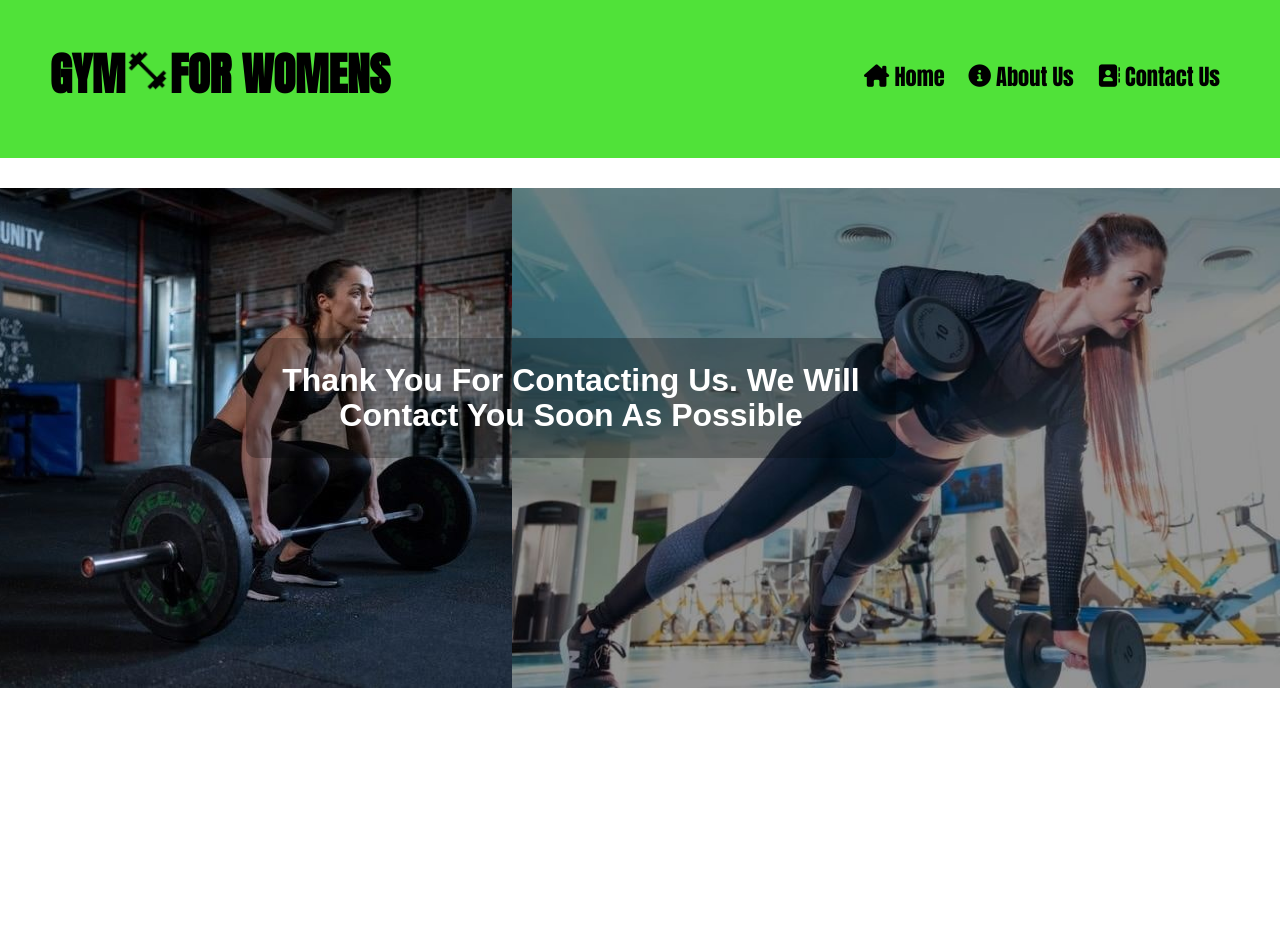
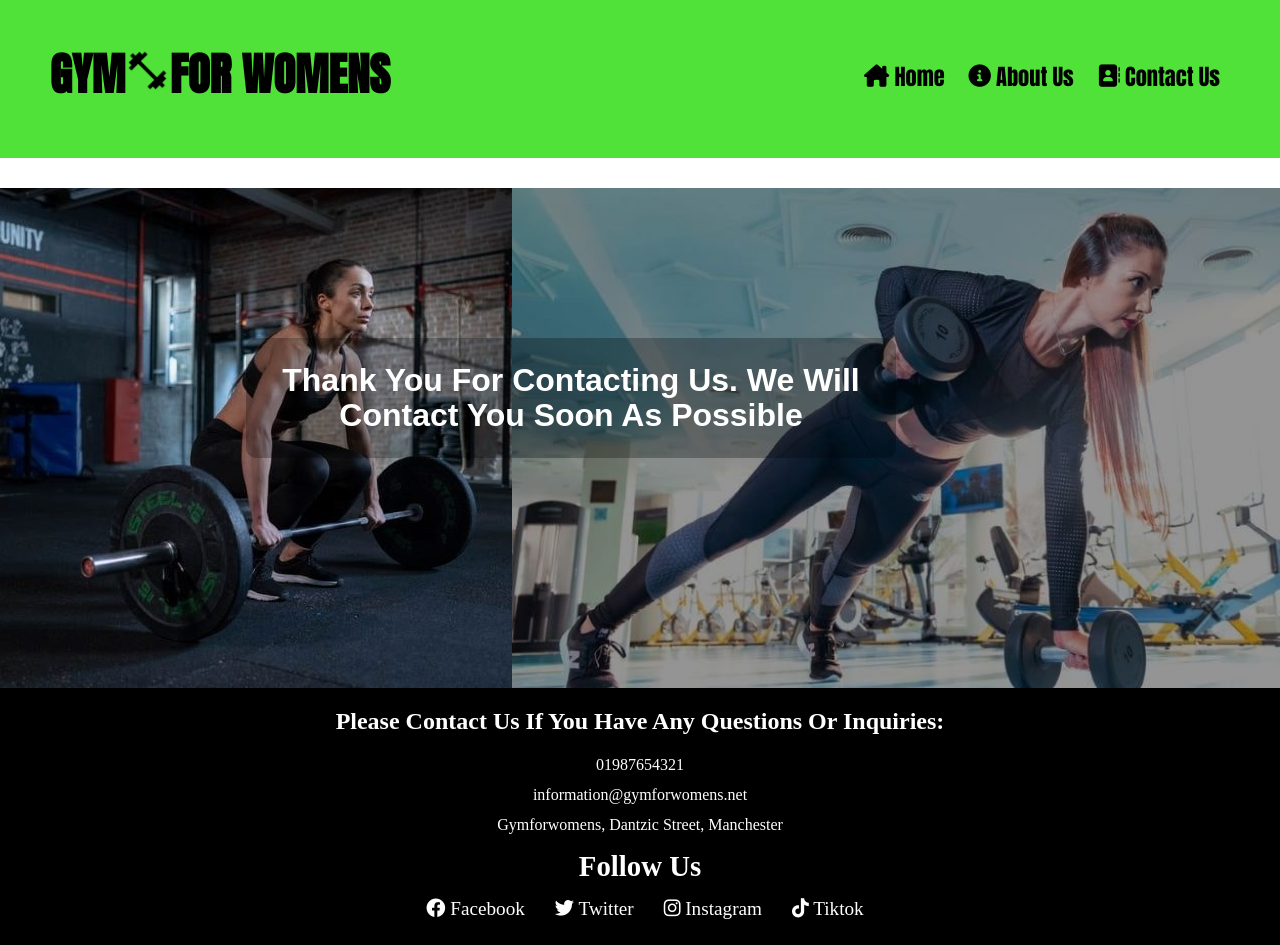
Before and after one commit to hashim222/gym-for-womens, a plain HTML site: page thank-you.html in a window 1280 px wide. Before the commit the page ends 800 px from the top, so only its background shows below. Drawn offline with Linux system fonts and the light colour scheme.

Commit message:
Added footer section with inquiry and follow us sections

```diff
--- a/assets/css/index.css
+++ b/assets/css/index.css
@@ -4,7 +4,6 @@
   margin: 0;
   padding: 0;
 }
-
 body {
   text-transform: capitalize;
 }
@@ -15,7 +14,6 @@ a {
   text-decoration: none;
   color: rgb(0, 0, 0);
 }
-
 header {
   background-color: rgb(80, 226, 57);
   color: rgb(255, 255, 255);
@@ -24,11 +22,9 @@ header {
   padding: 50px;
   font-family: "Anton", sans-serif;
 }
-
 .gym-image-logo {
   height: 2.8rem;
 }
-
 #gym-logo {
   font-size: 140%;
   margin-right: auto;
@@ -47,12 +43,10 @@ header {
   margin: 0 10px;
   font-size: 140%;
 }
-
 #nav-hero ul li a:hover {
   border-bottom: 3px solid rgb(255, 0, 0);
   transition: 150ms ease-in-out;
 }
-
 .nav-icon {
   padding-top: 5px;
   vertical-align: top;
@@ -66,7 +60,6 @@ header {
   display: flex;
   position: relative;
 }
-
 .exercise-image1 {
   height: 500px;
   width: 40%;
@@ -75,7 +68,6 @@ header {
   background-position: center;
   background-repeat: no-repeat;
 }
-
 .exercise-image2 {
   height: 500px;
   width: 60%;
@@ -84,7 +76,6 @@ header {
   background-position: top right;
   background-repeat: no-repeat;
 }
-
 .exercise-image-text {
   background-color: rgba(0, 0, 0, 0.274);
   position: absolute;
@@ -111,7 +102,6 @@ header {
   margin-top: 30px;
   border-bottom: 2px solid rgb(0, 0, 0);
 }
-
 #hero-monthly-prices {
   margin-top: 3rem;
   height: 400px;
@@ -119,8 +109,7 @@ header {
   display: flex;
   background-color: rgb(0, 0, 0);
 }
-
-#hero-monthly-prices>h2 {
+#hero-monthly-prices > h2 {
   margin: 100px auto 100px auto;
   padding: 20px;
   font-size: 160%;
@@ -132,13 +121,11 @@ header {
   border: 10px solid rgb(255, 255, 255);
   box-shadow: 5px 8px rgb(172, 255, 47);
 }
-
 .monthly-price {
   font-style: italic;
   color: rgb(255, 99, 71);
   border-bottom: 3px solid rgb(255, 99, 71);
 }
-
 .monthly-prices-image {
   background-image: url(../images/workout-fitness-center.jpg);
   background-repeat: no-repeat;
@@ -153,8 +140,7 @@ header {
 #weekly-classes-hero {
   margin-top: 50px;
 }
-
-#weekly-classes-hero>h2 {
+#weekly-classes-hero > h2 {
   padding: 20px;
   margin: 30px auto 40px auto;
   text-align: center;
@@ -163,13 +149,11 @@ header {
   border-bottom: 10px solid rgb(153, 205, 50);
   width: 50%;
 }
-
 .weekly-classes-images-hero {
   display: flex;
   flex-wrap: wrap;
   width: 100%;
 }
-
 .weekly-classes {
   width: 33.33%;
 }
@@ -179,13 +163,11 @@ header {
 #about-us-hero {
   margin: 60px 50px 10px 50px;
 }
-
 .abt-us-section-1 {
   width: 50%;
   margin: 0 auto 0 auto;
 }
-
-.abt-us-section-1>h2 {
+.abt-us-section-1 > h2 {
   background-color: rgb(0, 0, 0);
   font-size: 250%;
   text-align: center;
@@ -193,8 +175,7 @@ header {
   font-family: "Rubik Mono One", sans-serif;
   padding: 10px;
 }
-
-.abt-us-section-1>p {
+.abt-us-section-1 > p {
   text-transform: lowercase;
   font-size: 150%;
   margin: 20px;
@@ -203,12 +184,10 @@ header {
   padding: 20px;
   border-radius: 10px;
 }
-
 .abt-us-section-2 {
   margin-top: 50px;
 }
-
-.abt-us-section-2>h3 {
+.abt-us-section-2 > h3 {
   background-color: rgb(0, 0, 0);
   color: rgb(255, 255, 255);
   text-align: center;
@@ -218,8 +197,7 @@ header {
   margin-bottom: 20px;
   padding: 10px;
 }
-
-.abt-us-section-2>ul {
+.abt-us-section-2 > ul {
   padding-left: 40px;
   column-count: 3;
   font-size: 130%;
@@ -228,10 +206,9 @@ header {
 /* contact us page */
 
 #form-hero {
-  margin: 120px 25px;
+  margin: 80px 25px 30px 25px;
 }
-
-#form-hero>h2 {
+#form-hero > h2 {
   color: rgb(0, 0, 0);
   background-color: rgba(0, 247, 0, 0.63);
   width: 50%;
@@ -241,7 +218,6 @@ header {
   border-radius: 45%;
   padding: 10px;
 }
-
 legend {
   text-align: center;
   font-size: 150%;
@@ -249,7 +225,6 @@ legend {
   font-weight: bold;
   padding: 20px;
 }
-
 fieldset {
   width: 60%;
   margin: 20px auto 20px auto;
@@ -257,14 +232,12 @@ fieldset {
   padding-bottom: 40px;
   background-color: rgba(0, 0, 0, 0.171);
 }
-
-label {
+label{
   margin: 5px auto 5px auto;
   display: block;
   text-align: center;
   font-size: 120%;
 }
-
 input[type="text"],
 input[type="email"],
 textarea {
@@ -274,13 +247,11 @@ textarea {
   resize: none;
   border-radius: 5px;
 }
-
 input[type="text"]:focus,
 input[type="email"]:focus,
 textarea:focus {
   border: 3px solid rgb(0, 0, 0);
 }
-
 input[type="submit"] {
   background-color: rgb(0, 0, 0);
   color: rgb(255, 255, 255);
@@ -290,23 +261,19 @@ input[type="submit"] {
   font-size: 130%;
   border-radius: 5px;
 }
-
 input[type="submit"]:hover {
   background-color: rgb(255, 166, 0);
   color: rgb(0, 0, 0);
   border-radius: 5px;
 }
-
 .submit-btn {
   text-align: center;
   margin-top: 30px;
 }
-
 .promotion-email {
   text-align: center;
   margin-top: 20px;
 }
-
 .promotion-choice {
   display: inline-block;
   margin: 15px 5px;
@@ -330,6 +297,53 @@ input[type="submit"]:hover {
   color: rgb(255, 255, 255);
 }
 
+/* footer section */
+
+#footer-hero{
+padding-top: 20px;
+text-align: center;
+background-color: black;
+color: white;
+}
+#footer-hero a{
+  color: white;
+}
+#footer-hero a:hover{
+  color: greenyellow;
+  border-bottom: 2px solid white;
+}
+
+/* inquiries section */
+
+#inquiry-hero > h2{
+  margin-bottom: 15px;
+}
+#inquiry-hero > p{
+  padding: 6px;
+}
+#inquiry-hero p:nth-of-type(2){
+ text-transform: lowercase;
+}
+
+/* social media section */
+
+#social-media-hero{
+  padding-top: 10px;
+}
+#social-media-hero > h2{
+  font-size: 180%;
+  margin-bottom: 5px;
+}
+#social-media-hero > ul{
+list-style: none;
+font-size: 120%;
+display: flex;
+justify-content: center;
+}
+#social-media-hero > ul > li{
+padding: 10px 10px 25px 20px;
+}
+
 /*Extra large screen-size 1080px */
 
 @media screen and (max-width: 1080px) {
@@ -345,12 +359,10 @@ input[type="submit"]:hover {
   #hero-monthly-prices {
     height: 380px;
   }
-
-  #hero-monthly-prices>h2 {
+  #hero-monthly-prices > h2 {
     padding: 25px;
     font-size: 150%;
   }
-
   .monthly-prices-image {
     background-position: center;
     height: 380px;
@@ -358,7 +370,7 @@ input[type="submit"]:hover {
 
   /* section three weekly classes */
 
-  #weekly-classes-hero>h2 {
+  #weekly-classes-hero > h2 {
     font-size: 220%;
   }
 
@@ -367,16 +379,13 @@ input[type="submit"]:hover {
   #about-us-hero {
     margin: 40px;
   }
-
-  .abt-us-section-2>h3 {
+  .abt-us-section-2 > h3 {
     font-size: 170%;
     margin-top: 40px;
   }
-
-  .abt-us-section-2>ul {
+  .abt-us-section-2 > ul {
     font-size: 125%;
   }
-
 /* contact us SUBMIT section */
   .thank-u-page-text {
     right: 20%;
@@ -391,7 +400,6 @@ input[type="submit"]:hover {
   .gym-image-logo {
     height: 2.3rem;
   }
-
   #gym-logo {
     font-size: 130%;
     margin: -10px auto 0 -55px;
@@ -403,7 +411,6 @@ input[type="submit"]:hover {
   #nav-hero ul {
     margin: 5px -20px -20px 0;
   }
-
   #nav-hero ul li {
     font-size: 125%;
   }
@@ -413,11 +420,9 @@ input[type="submit"]:hover {
   .exercise-image1 {
     height: 450px;
   }
-
   .exercise-image2 {
     height: 450px;
   }
-
   .exercise-image-text {
     position: absolute;
     top: 110px;
@@ -431,22 +436,19 @@ input[type="submit"]:hover {
     margin-top: 3.5rem;
     height: 360px;
   }
-
-  #hero-monthly-prices>h2 {
+  #hero-monthly-prices > h2 {
     font-size: 125%;
   }
-
   .monthly-prices-image {
     height: 360px;
   }
 
   /* section three weekly classes */
 
-  #weekly-classes-hero>h2 {
+  #weekly-classes-hero > h2 {
     font-size: 215%;
     width: 70%;
   }
-
   .weekly-classes {
     width: 33.33%;
   }
@@ -456,45 +458,36 @@ input[type="submit"]:hover {
   #about-us-hero {
     margin: 60px 30px 10px 30px;
   }
-
   .abt-us-section-1 {
     width: 55%;
   }
-
-  .abt-us-section-1>p {
+  .abt-us-section-1 > p {
     font-size: 140%;
   }
 
   .abt-us-section-2 {
     margin-top: 60px;
   }
-
-  .abt-us-section-2>h3 {
+  .abt-us-section-2 > h3 {
     font-size: 170%;
   }
-
-  .abt-us-section-2>ul {
+  .abt-us-section-2 > ul {
     font-size: 130%;
   }
-
 /* contact us page */
 
-  #form-hero>h2 {
+#form-hero > h2 {
   font-size: 210%;
 }
-
 legend {
   font-size: 140%;
 }
-
 fieldset {
   padding-bottom: 30px;
 }
-
-  label {
+label{
   font-size: 115%;
 }
-
 input[type="text"],
 input[type="email"],
 textarea {
@@ -502,21 +495,17 @@ input[type="submit"]:hover {
 margin-right: auto;
 padding: 8px;
 }
-
 input[type="text"]:focus,
 input[type="email"]:focus,
 textarea:focus {
   border: 2px solid rgb(0, 0, 0);
 }
-
 input[type="submit"] {
   font-size: 125%;
 }
-
 .submit-btn {
   margin-top: 10px;
 }
-
 .promotion-email {
   margin-top: 20px;
   font-size: 95%;
@@ -539,7 +528,6 @@ input[type="submit"]:hover {
   header {
     padding: 60px;
   }
-
   .gym-image-logo {
     height: 2rem;
   }
@@ -555,7 +543,6 @@ input[type="submit"]:hover {
   #nav-hero ul {
     margin: 15px -45px 0 0;
   }
-
   #nav-hero ul li {
     margin: 0 5px;
     font-size: 115%;
@@ -566,15 +553,12 @@ input[type="submit"]:hover {
   #exercise-images-outer {
     margin-top: 25px;
   }
-
   .exercise-image1 {
     height: 400px;
   }
-
   .exercise-image2 {
     height: 400px;
   }
-
   .exercise-image-text {
     position: absolute;
     top: 80px;
@@ -591,33 +575,29 @@ input[type="submit"]:hover {
     margin-top: 3rem;
     height: 340px;
   }
-
-  #hero-monthly-prices>h2 {
+  #hero-monthly-prices > h2 {
     padding: 15px;
     font-size: 110%;
     width: 30%;
     border: 5px solid rgb(255, 255, 255);
     box-shadow: 4px 6px rgb(172, 255, 47);
   }
-
   .monthly-price {
     font-style: italic;
     color: rgb(255, 99, 71);
     border-bottom: 3px solid rgb(255, 99, 71);
   }
-
   .monthly-prices-image {
     height: 340px;
   }
 
   /* section three weekly classes */
 
-  #weekly-classes-hero>h2 {
+  #weekly-classes-hero > h2 {
     padding: 30px;
     font-size: 210%;
     width: 70%;
   }
-
   .weekly-classes {
     width: 50%;
   }
@@ -627,24 +607,19 @@ input[type="submit"]:hover {
   #about-us-hero {
     margin: 60px 35px 10px 35px;
   }
-
   .abt-us-section-1 {
     width: 65%;
   }
-
-  .abt-us-section-1>h2 {
+  .abt-us-section-1 > h2 {
     font-size: 230%;
   }
-
   .abt-us-section-2 {
     margin-top: 60px;
   }
-
-  .abt-us-section-2>h3 {
+  .abt-us-section-2 > h3 {
     font-size: 165%;
   }
-
-  .abt-us-section-2>ul {
+  .abt-us-section-2 > ul {
     padding-left: 40px;
     column-count: 2;
   }
@@ -654,18 +629,15 @@ input[type="submit"]:hover {
 legend {
   font-size: 130%;
 }
-
-  label {
+label{
   font-size: 115%;
 }
-
 input[type="text"],
 input[type="email"],
 textarea {
 margin-right: auto;
 padding: 6px;
 }
-
 .promotion-email {
   margin-top: 20px;
   font-size: 95%;
@@ -688,13 +660,11 @@ input[type="submit"]:hover {
   body {
     overflow-x: hidden;
   }
-
   header {
     display: flex;
     flex-direction: column;
     padding: 20px;
   }
-
   #gym-logo {
     font-size: 110%;
     margin-left: -20px;
@@ -708,7 +678,6 @@ input[type="submit"]:hover {
     margin-right: auto;
     text-align: center;
   }
-
   #nav-hero ul li {
     margin: 0 10px;
     font-size: 140%;
@@ -719,15 +688,12 @@ input[type="submit"]:hover {
   #exercise-images-outer {
     margin-top: 30px;
   }
-
   .exercise-image1 {
     height: 370px;
   }
-
   .exercise-image2 {
     height: 370px;
   }
-
   .exercise-image-text {
     position: absolute;
     top: 200px;
@@ -742,7 +708,6 @@ input[type="submit"]:hover {
   .welcome-gym-text {
     font-size: 150%;
   }
-
   #hero-monthly-prices {
     margin-top: 3rem;
     height: 370px;
@@ -750,8 +715,7 @@ input[type="submit"]:hover {
     display: inline-block;
     position: relative;
   }
-
-  #hero-monthly-prices>h2 {
+  #hero-monthly-prices > h2 {
     padding: 25px;
     font-size: 140%;
     width: 70%;
@@ -761,7 +725,6 @@ input[type="submit"]:hover {
     border: 4px solid rgb(255, 255, 255);
     box-shadow: 3px 5px rgb(172, 255, 47);
   }
-
   .monthly-prices-image {
     width: 100%;
     height: 370px;
@@ -769,10 +732,9 @@ input[type="submit"]:hover {
 
   /* section three weekly classes */
 
-  #weekly-classes-hero>h2 {
+  #weekly-classes-hero > h2 {
     font-size: 200%;
   }
-
   .weekly-classes {
     width: 50%;
   }
@@ -782,53 +744,44 @@ input[type="submit"]:hover {
   .abt-us-section-1 {
     width: 80%;
   }
-
-  .abt-us-section-1>h2 {
+  .abt-us-section-1 > h2 {
     font-size: 225%;
   }
-
-  .abt-us-section-1>p {
+  .abt-us-section-1 > p {
     font-size: 130%;
     margin: 15px;
   }
-
-  .abt-us-section-2>h3 {
+  .abt-us-section-2 > h3 {
     font-size: 155%;
   }
-
-  .abt-us-section-2>ul {
+  .abt-us-section-2 > ul {
     column-count: 2;
     font-size: 120%;
   }
 
   /* contact us page */
 
-  #form-hero>h2 {
+#form-hero > h2 {
   width: 70%;
   font-size: 200%;
 }
-
 legend {
   font-size: 130%;
 }
-
 fieldset {
   width: 70%;
   padding-bottom: 20px;
 }
-
-  label {
+label{
   margin: 7px auto 7px auto;
   font-size: 110%;
 }
-
 input[type="text"],
 input[type="email"],
 textarea {
   width: 50%;
   padding: 5px;
 }
-
 input[type="submit"] {
   background-color: rgb(0, 0, 0);
   color: rgb(255, 255, 255);
@@ -838,13 +791,11 @@ input[type="submit"]:hover {
   font-size: 130%;
   border-radius: 5px;
 }
-
 input[type="submit"]:hover {
   background-color: rgb(255, 166, 0);
   color: rgb(0, 0, 0);
   border-radius: 5px;
 }
-
 .submit-btn {
   text-align: center;
   margin-top: 10px;
@@ -867,11 +818,9 @@ input[type="submit"]:hover {
   header {
     padding: 15px;
   }
-
   .gym-image-logo {
     height: 1.7rem;
   }
-
   #gym-logo {
     font-size: 95%;
     margin-right: auto;
@@ -891,7 +840,6 @@ input[type="submit"]:hover {
     margin: 0 3px 0 8px;
     font-size: 120%;
   }
-
   .nav-icon {
     padding-top: 3px;
   }
@@ -901,11 +849,9 @@ input[type="submit"]:hover {
   .exercise-image1 {
     height: 280px;
   }
-
   .exercise-image2 {
     height: 280px;
   }
-
   .exercise-image-text {
     position: absolute;
     top: 150px;
@@ -920,12 +866,10 @@ input[type="submit"]:hover {
   .welcome-gym-text {
     font-size: 140%;
   }
-
   #hero-monthly-prices {
     height: 340px;
   }
-
-  #hero-monthly-prices>h2 {
+  #hero-monthly-prices > h2 {
     font-size: 100%;
     position: absolute;
     top: 50px;
@@ -934,7 +878,6 @@ input[type="submit"]:hover {
     border: 3px solid rgb(255, 255, 255);
     box-shadow: 2px 3px rgb(172, 255, 47);
   }
-
   .monthly-prices-image {
     width: 100%;
     height: 340px;
@@ -942,11 +885,10 @@ input[type="submit"]:hover {
 
   /* section three weekly classes */
 
-  #weekly-classes-hero>h2 {
+  #weekly-classes-hero > h2 {
     font-size: 190%;
     width: 60%;
   }
-
   .weekly-classes {
     width: 50%;
   }
@@ -956,50 +898,40 @@ input[type="submit"]:hover {
   #about-us-hero {
     margin: 30px;
   }
-
   .abt-us-section-1 {
     width: 100%;
   }
-
-  .abt-us-section-1>h2 {
+  .abt-us-section-1 > h2 {
     font-size: 220%;
   }
-
-  .abt-us-section-1>p {
+  .abt-us-section-1 > p {
     font-size: 120%;
   }
-
   .abt-us-section-2 {
     margin-top: 50px;
   }
-
-  .abt-us-section-2>h3 {
+  .abt-us-section-2 > h3 {
     font-size: 140%;
   }
-
-  .abt-us-section-2>ul {
+  .abt-us-section-2 > ul {
     column-count: 2;
     font-size: 110%;
   }
 
   /* contact us page */
 
-  #form-hero>h2 {
+  #form-hero > h2 {
     font-size: 190%;
   }
-
   legend {
     font-size: 110%;
   }
-
   fieldset {
     width: 85%;
   }
-
-  label {
+  label{
     font-size: 100%;
   }
-
   input[type="text"],
   input[type="email"],
   textarea {
@@ -1007,15 +939,12 @@ input[type="submit"]:hover {
     padding: 5px;
     margin-left: 18%;
   }
-
   input[type="submit"] {
     font-size: 115%;
   }
-
   .submit-btn {
     margin-top: 10px;
   }
-
   .promotion-email {
     font-size: 80%;
   }
@@ -1037,7 +966,6 @@ input[type="submit"]:hover {
   #nav-hero ul li {
     font-size: 100%;
   }
-
   .exercise-image-text {
     position: absolute;
     top: 150px;
@@ -1049,13 +977,12 @@ input[type="submit"]:hover {
 
   /* main section */
 
-  #hero-monthly-prices>h2 {
+  #hero-monthly-prices > h2 {
     font-size: 90%;
     width: 65%;
     top: 40px;
     left: 30px;
   }
-
   .monthly-prices-image {
     width: 100%;
     height: 340px;
@@ -1063,63 +990,54 @@ input[type="submit"]:hover {
 
   /* section three weekly classes */
 
-  #weekly-classes-hero>h2 {
+  #weekly-classes-hero > h2 {
     font-size: 165%;
     width: 70%;
   }
-
   .weekly-classes {
     width: 100%;
   }
 
   /* about us page */
 
-  .abt-us-section-1>h2 {
+  .abt-us-section-1 > h2 {
     font-size: 180%;
   }
-
-  .abt-us-section-1>p {
+  .abt-us-section-1 > p {
     font-size: 100%;
   }
-
-  .abt-us-section-2>h3 {
+  .abt-us-section-2 > h3 {
     font-size: 125%;
   }
-
-  .abt-us-section-2>ul {
+  .abt-us-section-2 > ul {
     column-count: 1;
     font-size: 120%;
   }
 
     /* contact us page */
 
-  #form-hero>h2 {
+    #form-hero > h2 {
       font-size: 180%;
     }
 
     fieldset {
       width: 95%;
     }
-
-  label {
+    label{
       font-size: 100%;
     }
-
     input[type="text"],
     input[type="email"],
     textarea {
       width: 60%;
       padding: 5px;
     }
-
     input[type="submit"] {
       font-size: 105%;
     }
-
     .submit-btn {
       margin-top: 10px;
     }
-
     .promotion-email {
       font-size: 75%;
     }
@@ -1141,11 +1059,9 @@ input[type="submit"]:hover {
   header {
     padding: 80px;
   }
-
   .gym-image-logo {
     height: 4rem;
   }
-
   #gym-logo {
     font-size: 160%;
     margin-top: -5px;
@@ -1156,7 +1072,6 @@ input[type="submit"]:hover {
   #nav-hero ul {
     margin-top: 30px;
   }
-
   #nav-hero ul li {
     font-size: 170%;
   }
@@ -1169,15 +1084,12 @@ input[type="submit"]:hover {
     display: flex;
     position: relative;
   }
-
   .exercise-image1 {
     height: 700px;
   }
-
   .exercise-image2 {
     height: 700px;
   }
-
   .exercise-image-text {
     position: absolute;
     top: 200px;
@@ -1193,21 +1105,18 @@ input[type="submit"]:hover {
     font-size: 250%;
     margin-top: 40px;
   }
-
   #hero-monthly-prices {
     margin-top: 5rem;
     height: 600px;
     width: 100%;
   }
-
-  #hero-monthly-prices>h2 {
+  #hero-monthly-prices > h2 {
     margin: 100px auto 100px auto;
     padding: 20px;
     font-size: 250%;
     width: 20%;
     border-radius: 15px;
   }
-
   .monthly-prices-image {
     height: 600px;
     width: 50%;
--- a/thank-you.html
+++ b/thank-you.html
@@ -17,8 +17,8 @@
     <header>
         <a href="index.html" id="gym-logo">
             <h1>
-                <span>gym</span><img src="assets/images/outline_fitness_center_black_24dp.png" alt="womens gym logo"
-                    class="gym-image-logo"><span>for womens</span>
+                <span>gym</span><img src="assets/images/outline_fitness_center_black_24dp.png"
+                    alt="womens gym logo" class="gym-image-logo"><span>for womens</span>
             </h1>
         </a>
 
@@ -48,6 +48,41 @@
             <h2 class="thank-u-page-text">Thank you for contacting us. We will contact you soon as possible</h2>
         </section>
 
+            <!-- footer section -->
+    <footer id="footer-hero">
+
+        <!-- inquiries section -->
+        <section id="inquiry-hero">
+            <h2> Please contact us if you have any questions or inquiries:</h2>
+            <p>01987654321</p>
+            <p>Information@gymforwomens.net</p>
+            <p>gymforwomens, Dantzic Street, Manchester</p>
+        </section>
+
+        <!-- social media section -->
+        <section id="social-media-hero">
+            <h2>follow us</h2>
+            <ul>
+                <li>
+                    <a href="https://www.facebook.com/" target="_blank"> <i class="fa-brands fa-facebook"></i> facebook</a>
+                </li>
+
+                <li>
+                    <a href="https://www.twitter.com/" target="_blank"> <i class="fa-brands fa-twitter"></i> twitter</a>
+                </li>
+
+                <li>
+                    <a href="https://www.instagram.com/" target="_blank"> <i class="fa-brands fa-instagram"></i> instagram</a>
+                </li>
+
+                <li>
+                    <a href="https://www.tiktok.com/" target="_blank"> <i class="fa-brands fa-tiktok"></i> tiktok</a>
+                </li>
+            </ul>
+
+        </section>
+    </footer>
+
 </body>
 
 </html>
```
Also changed, not shown: index.html (+35 -0 lines). Lines whose indentation alone changed are shown as unchanged.
